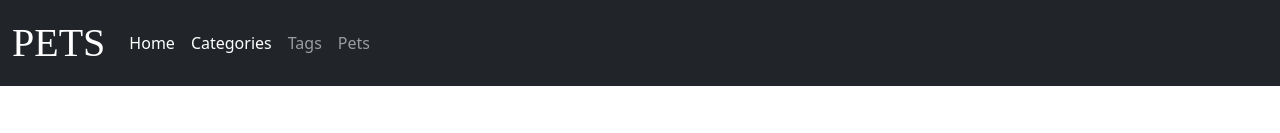
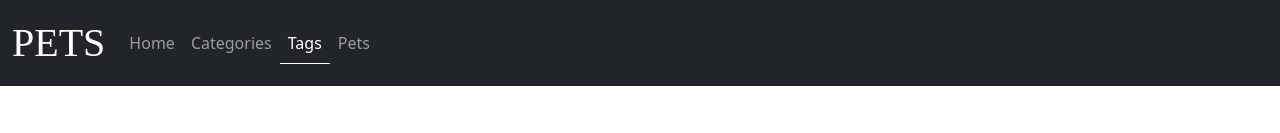
Before and after one commit to Diego-18/pets, a React (Vite) app: page /tags in a window 1280 px wide. Shown: the top 133 px of the page. Built offline with nearby package versions, Linux system fonts and the light colour scheme; no server answers; a web font is replaced by a local one.

Commit message:
🐛 FIX: navbar direction
** Correction style navbar item identification when it's active.

```diff
--- /dev/null
+++ b/src/components/Navbar/Navbar.css
@@ -0,0 +1,5 @@
+.nav-link:hover,
+.active .nav-link {
+    color: #fff !important;
+    border-bottom: 1px solid #fff !important;
+}
--- a/src/components/Navbar/Navbar.jsx
+++ b/src/components/Navbar/Navbar.jsx
@@ -1,6 +1,9 @@
-import { Link } from 'react-router-dom';
+import { Link, useLocation } from 'react-router-dom';
+import './Navbar.css'
 
 export default function Navbar() {
+    const location = useLocation();
+
     return (
         <nav className="navbar navbar-expand-lg navbar-dark bg-dark">
             <div className="container-fluid">
@@ -10,17 +13,17 @@ export default function Navbar() {
                 </button>
                 <div className="collapse navbar-collapse" id="navbarNav">
                     <ul className="navbar-nav">
-                        <li className="nav-item">
-                            <Link className="nav-link active" to="/">Home</Link>
+                        <li className={location.pathname === "/" ? " nav-item active" : "nav-item"}>
+                            <Link className='nav-link' to="/">Home</Link>
                         </li>
-                        <li className="nav-item">
-                            <Link className="nav-link active" to="/categories">Categories</Link>
+                        <li className={location.pathname === "/categories" ? " nav-item active" : "nav-item"}>
+                            <Link className='nav-link' to="/categories">Categories</Link>
                         </li>
-                        <li className="nav-item">
-                            <Link className="nav-link" to="/tags">Tags</Link>
+                        <li className={location.pathname === "/tags" ? " nav-item active" : "nav-item"}>
+                            <Link className='nav-link' to="/tags">Tags</Link>
                         </li>
-                        <li className="nav-item">
-                            <Link className="nav-link" to="/pets">Pets</Link>
+                        <li className={location.pathname === "/pets" ? " nav-item active" : "nav-item"}>
+                            <Link className='nav-link' to="/pets">Pets</Link>
                         </li>
                     </ul>
                 </div>
--- a/src/components/Tags/Tags.jsx
+++ b/src/components/Tags/Tags.jsx
@@ -6,7 +6,7 @@ export default function Tags() {
     const component = "Tags";
 
     return (
-        <section className="categories mt-5">
+        <section className="tags mt-5">
             <div className="container" >
                 <div className="card">
                     <div className="card-header">
```
